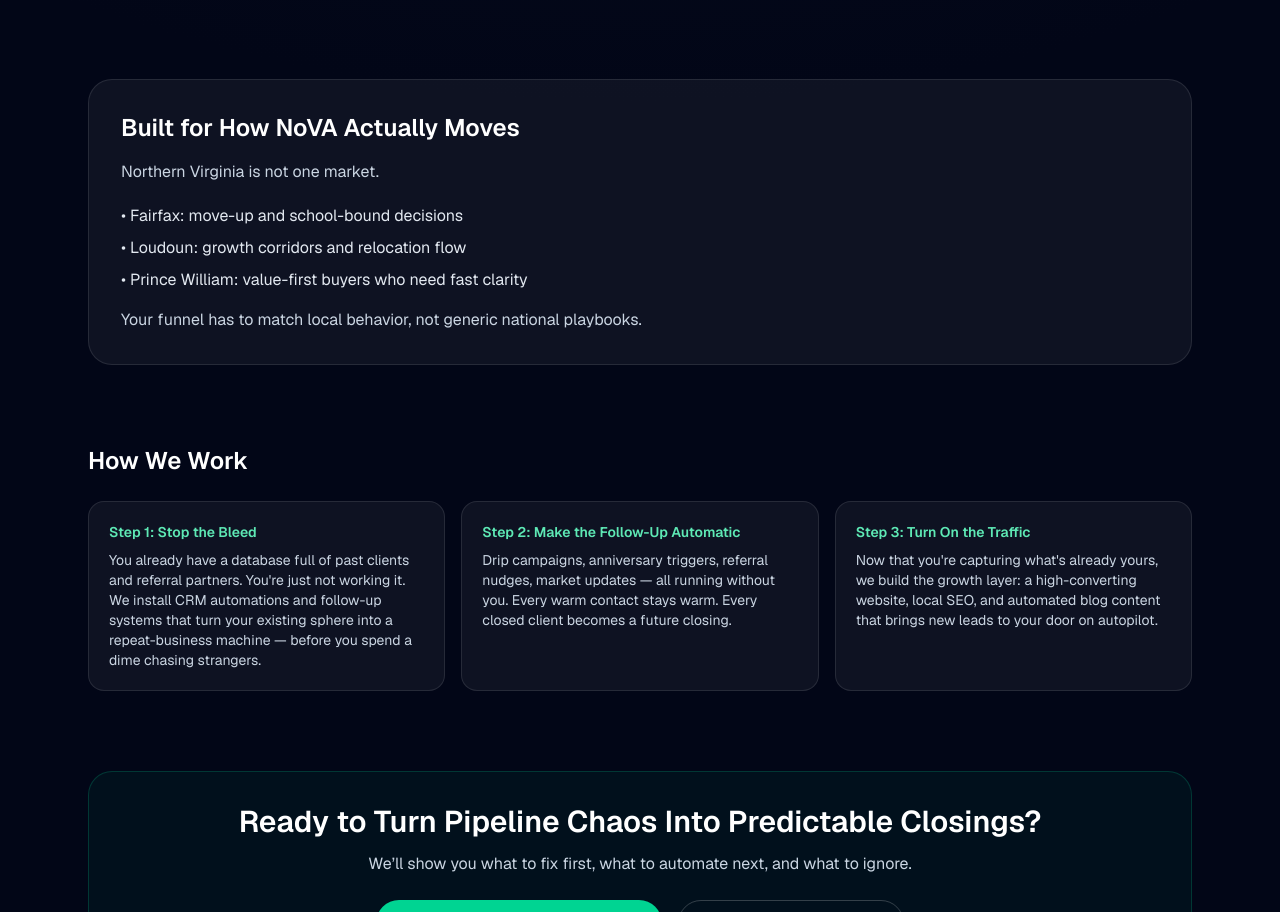
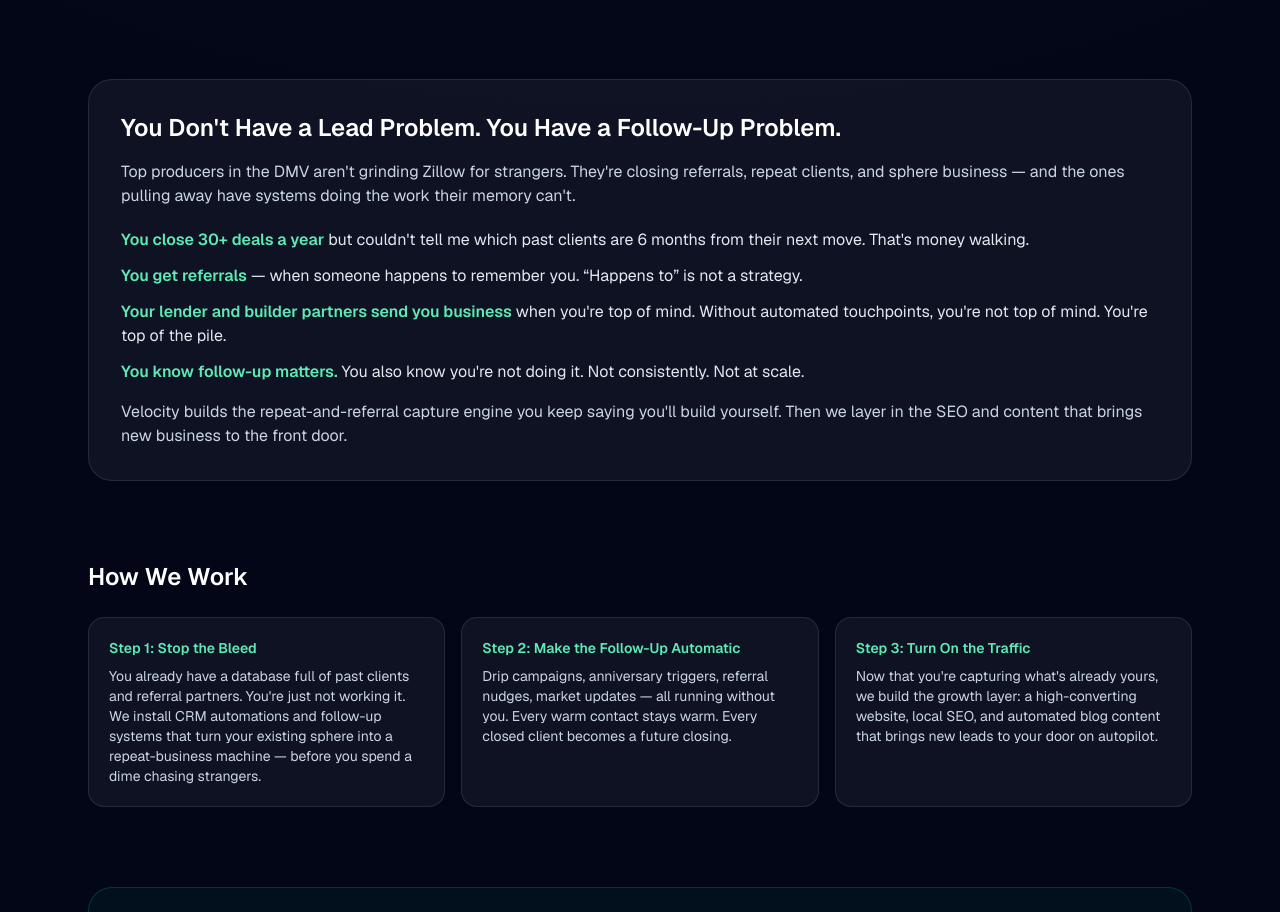
Before and after one commit to willrapuano/velocity-builders-website, a Next.js app: page / in a window 1280 px wide. Shown: the part 1548-2460 px from the top of the page. Built offline with nearby package versions, Linux system fonts and the light colour scheme.

Commit message:
Rewrite market section: follow-up problem framing, DMV-wide

```diff
--- a/src/app/page.tsx
+++ b/src/app/page.tsx
@@ -70,14 +70,15 @@ export default function Home() {
       </section>
 
       <section className="rounded-3xl border border-white/10 bg-white/5 p-8">
-        <h2 className="text-2xl font-semibold text-white">Built for How NoVA Actually Moves</h2>
-        <p className="mt-4 text-slate-300">Northern Virginia is not one market.</p>
-        <ul className="mt-5 space-y-2 text-slate-200">
-          <li>• Fairfax: move-up and school-bound decisions</li>
-          <li>• Loudoun: growth corridors and relocation flow</li>
-          <li>• Prince William: value-first buyers who need fast clarity</li>
+        <h2 className="text-2xl font-semibold text-white">You Don&#39;t Have a Lead Problem. You Have a Follow-Up Problem.</h2>
+        <p className="mt-4 text-slate-300">Top producers in the DMV aren&#39;t grinding Zillow for strangers. They&#39;re closing referrals, repeat clients, and sphere business — and the ones pulling away have systems doing the work their memory can&#39;t.</p>
+        <ul className="mt-5 space-y-3 text-slate-200">
+          <li><span className="font-semibold text-emerald-300">You close 30+ deals a year</span> but couldn&#39;t tell me which past clients are 6 months from their next move. That&#39;s money walking.</li>
+          <li><span className="font-semibold text-emerald-300">You get referrals</span> — when someone happens to remember you. &ldquo;Happens to&rdquo; is not a strategy.</li>
+          <li><span className="font-semibold text-emerald-300">Your lender and builder partners send you business</span> when you&#39;re top of mind. Without automated touchpoints, you&#39;re not top of mind. You&#39;re top of the pile.</li>
+          <li><span className="font-semibold text-emerald-300">You know follow-up matters.</span> You also know you&#39;re not doing it. Not consistently. Not at scale.</li>
         </ul>
-        <p className="mt-4 text-slate-300">Your funnel has to match local behavior, not generic national playbooks.</p>
+        <p className="mt-4 text-slate-300">Velocity builds the repeat-and-referral capture engine you keep saying you&#39;ll build yourself. Then we layer in the SEO and content that brings new business to the front door.</p>
       </section>
 
       <section className="space-y-6">
```
